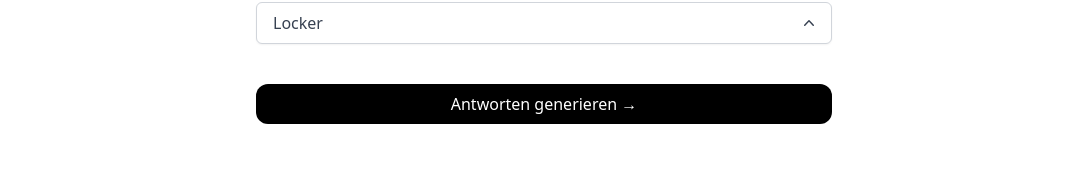
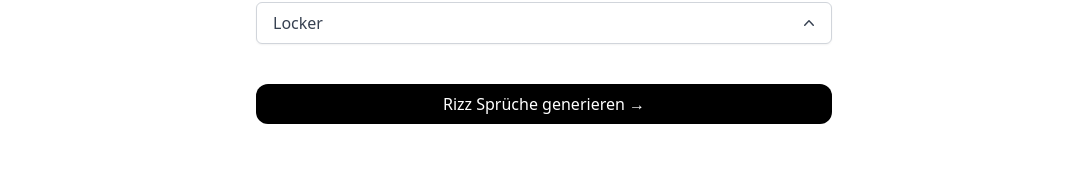
Before and after one commit to p100x/ai_wingman, a Next.js app: page / in a window 1280 px wide. Shown: the part 622-796 px from the top of the page, without its empty margins (96-1183 px from the left). Built offline with nearby package versions, Linux system fonts and the light colour scheme.

Commit message:
Update index.tsx

```diff
--- a/pages/index.tsx
+++ b/pages/index.tsx
@@ -144,7 +144,7 @@ const prompt = `Generiere 3 ${
               className="bg-black rounded-xl text-white font-medium px-4 py-2 sm:mt-10 mt-8 hover:bg-black/80 w-full"
               onClick={(e) => generateBio(e)}
             >
-              Antworten generieren &rarr;
+              Rizz Sprüche generieren &rarr;
             </button>
           )}
           {loading && (
```
